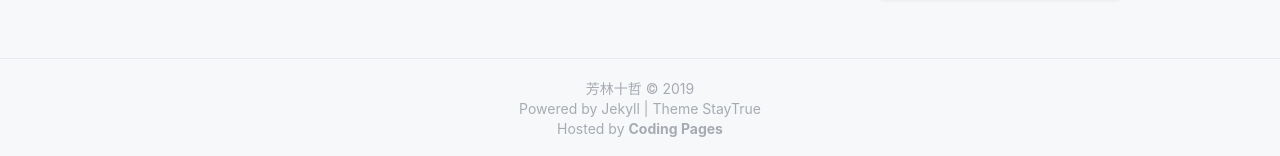
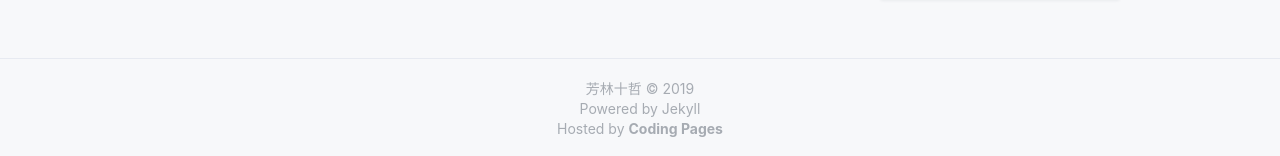
Before and after one commit to WuLex/WuLex.github.io, a Jekyll site: the page built from index.html, in a window 1280 px wide and 968 px high. Shown: the part 809-965 px from the top of the window. Built offline with Jekyll 4.4.1, drawn with Linux system fonts in a browser that asks for light colours; nearby versions of some CDN libraries; the list of posts is cut into pages by our own code; a style sheet for code colours, icons or effects is not loaded.

Commit message:
更新底部模板

```diff
--- a/_includes/footer.html
+++ b/_includes/footer.html
@@ -1,5 +1,5 @@
 <footer class="g-footer">
     <section>{{ site.title }} © {{ site.time | date: '%Y' }}</section>
-    <section>Powered by <a href="//jekyllrb.com">Jekyll</a> | <a href="https://github.com/liaoyuanng/StayTrue">Theme StayTrue</a>
+    <section>Powered by <a href="//jekyllrb.com">Jekyll</a></a>
     <p>Hosted by <a href="https://pages.coding.me" style="font-weight: bold">Coding Pages</a></p></section>
 </footer>
```
